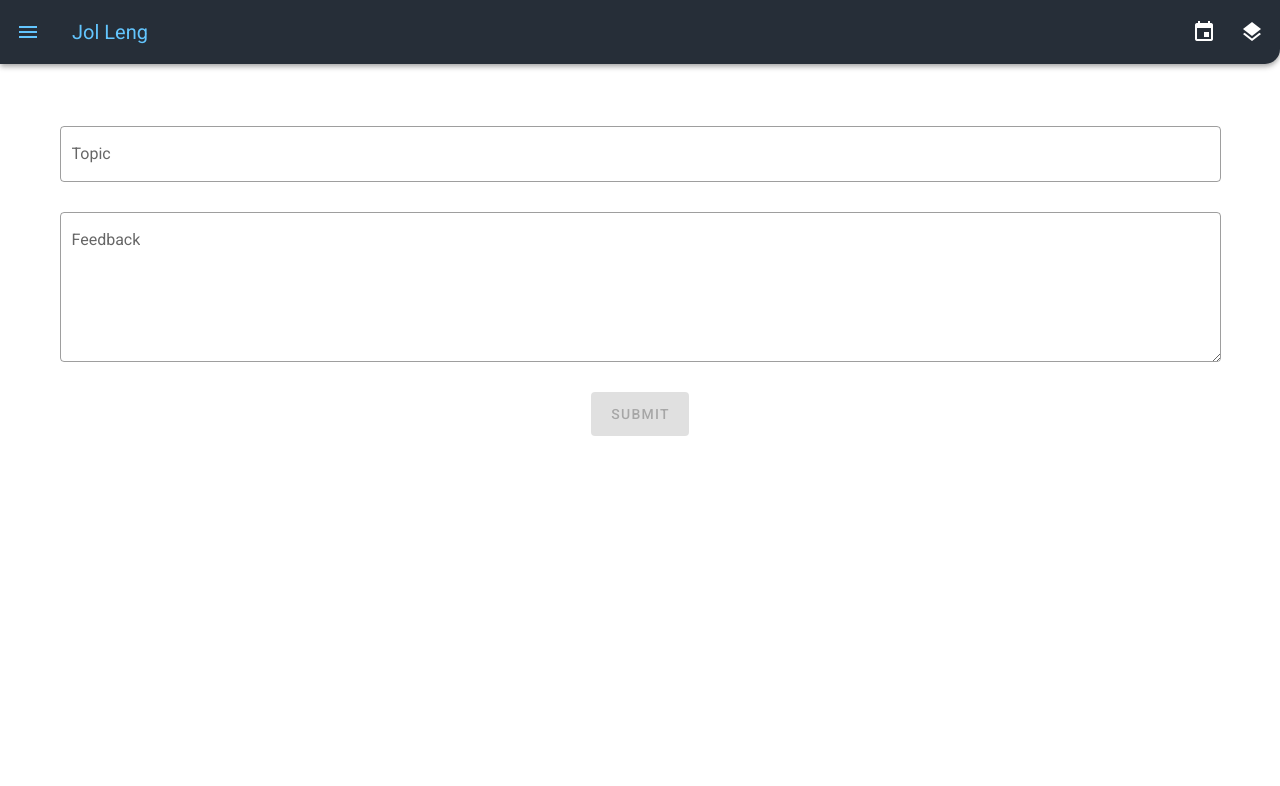
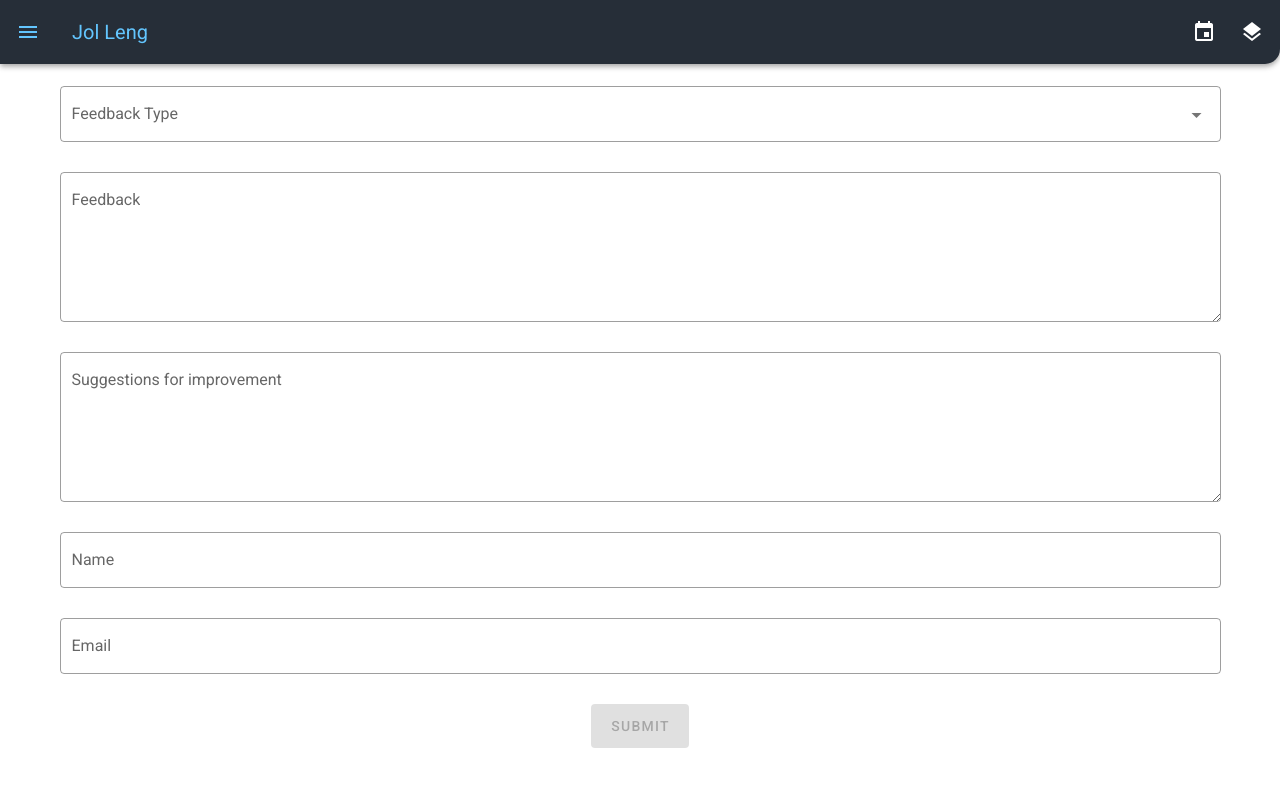
Before and after one commit to penhwonders/frontend, a Vue app: page /#/Feedback in a window 1280 px wide. Shown: the top 786 px of the page. Built offline with nearby package versions, Linux system fonts and the light colour scheme.

Commit message:
add feedback(not totally done yet)

```diff
--- a/src/plugins/vuetify.js
+++ b/src/plugins/vuetify.js
@@ -8,7 +8,6 @@ const colorPallete = {
   secondary: "#358ff0",
   bg: "#262e38",
   success: "#104F55",
-  accent: "#01200F",
 };
 
 export default new Vuetify({
--- a/src/views/Feedback.vue
+++ b/src/views/Feedback.vue
@@ -1,60 +1,92 @@
 <template>
-  <v-main class="text-center" style="padding: 10px; padding-top: 50px">
+  <v-main class="text-center" style="padding: 10px">
     <v-form>
       <v-container>
         <v-form>
-          <v-text-field
-            v-model="name"
-            label="Topic"
-            :rules="[(v) => !!v || 'Please fill in topic']"
-            id="id"
+          <v-select
+            v-model="type"
+            :items="items"
+            label="Feedback Type"
             outlined
-            autocomplete="off"
-          ></v-text-field>
+          ></v-select>
           <v-textarea
-            type="text"
-            v-model="feedbackText"
-            outlined
+            v-model="feedback"
             label="Feedback"
             :rules="[(v) => !!v || 'Please fill in the feedback']"
-            autocomplete="off"
+            outlined
           ></v-textarea>
+          <v-textarea
+            v-model="suggestions"
+            outlined
+            label="Suggestions for improvement"
+          ></v-textarea>
+          <v-text-field v-model="name" label="Name" outlined></v-text-field>
+          <v-text-field v-model="email" label="Email" outlined></v-text-field>
           <v-btn
-            :disabled="feedbackText === '' || name === '' ? true : false"
+            :disabled="feedback === '' ? true : false"
             large
             color="background primary--text"
             elevation="5"
             @click="submit()"
             >Submit</v-btn
           >
-
         </v-form>
-        <AlertNotification v-if="Alert" :isFeedback="true" :title="'Thanks you for your feedback!'"/>
+        <AlertNotification
+          v-if="Alert"
+          :isFeedback="true"
+          :title="'Thanks you for your feedback!'"
+        />
       </v-container>
     </v-form>
   </v-main>
 </template>
 
 <script>
-import AlertNotification from '../components/AlertNotification'
-
+import AlertNotification from "../components/AlertNotification";
+import axios from "axios";
+import qs from "querystring";
 export default {
   name: "Feedback",
   data() {
     return {
-      feedbackText: "",
       name: "",
-      Alert: false
-    }
+      email: "",
+      suggestions: "",
+      feedback: "",
+      type: "",
+      Alert: false,
+      items: ["Comments", "Questions", "Bug Reports", "Feature Request"],
+    };
   },
   methods: {
     submit() {
-      console.log(this.name + this.feedbackText);
-      this.feedbackText = ''
-      this.name = ''
-    }
+      var data = {
+        "entry.326955045": this.feedback,
+        "entry.1696159737": this.suggestions,
+        "entry.485428648": this.name,
+        "entry.879531967": this.email,
+        "entry.1591633300": this.type,
+      };
+      console.log(data);
+      axios
+        .post(
+          "https://docs.google.com/forms/u/0/d/e/1FAIpQLScpAzX-cXRqnDFmlEKYsMoQ_kE5G4umikFeuJ21-0v41wQwxw/formResponse",
+          qs.stringify(data),
+          {
+            headers: {
+              "Content-Type": "application/x-www-form-urlencoded",
+            },
+          }
+        )
+        .then((result) => {
+          console.log(result);
+        })
+        .catch((err) => {
+          console.log(err);
+        });
+    },
   },
-  components: { AlertNotification }
+  components: { AlertNotification },
 };
 </script>
 
```
